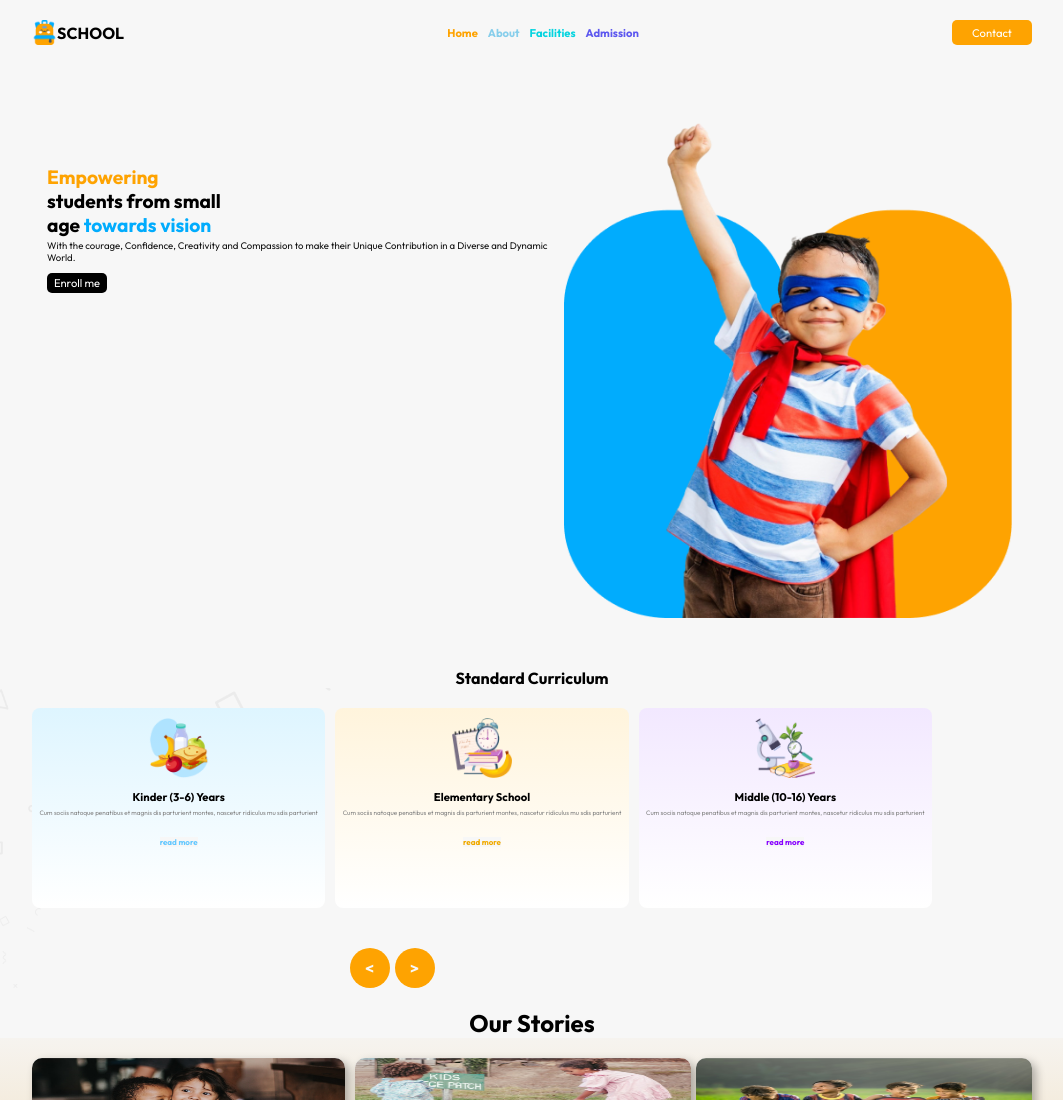
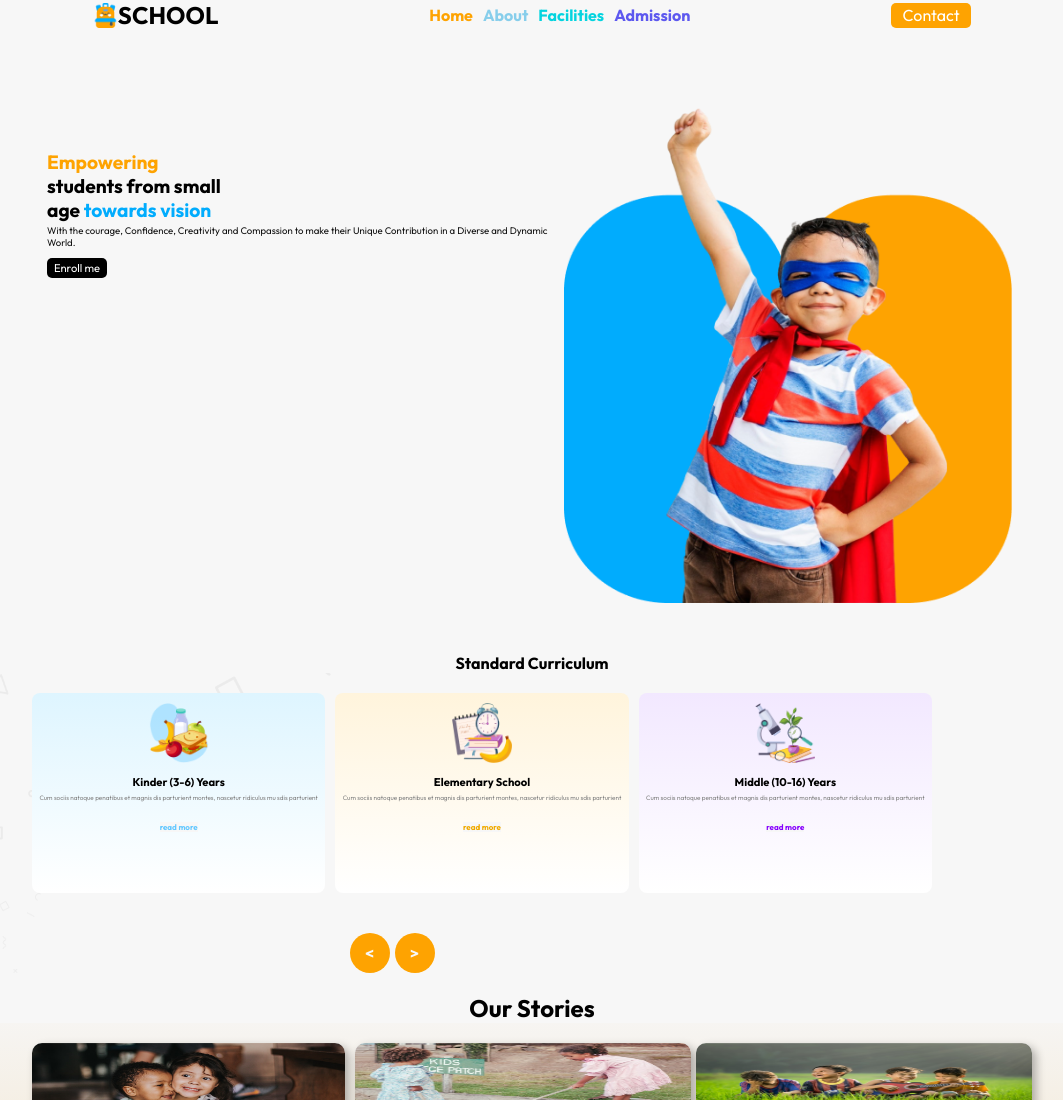
Before and after one commit to ayesha720/ayesha-assignment2, a plain HTML site: page index.html in a window 1280 px wide. Shown: the top 1100 px of the page, without its empty margins (108-1171 px from the left). Drawn offline with Linux system fonts and the light colour scheme.

Commit message:
Update style.css

```diff
--- a/style.css
+++ b/style.css
@@ -13,16 +13,15 @@
 header{
 
     display: flex;
-    justify-content: space-between;
+    justify-content: space-evenly;
     align-items: center;
-    margin:20px 140px 20px 140px;
-
+    margin:0 auto;
 }
 .logo{
     display: flex;
     justify-content: center;
     align-items: center;
-    font-size: 1rem;
+    font-size: 1.5rem;
     font-weight: 700;
     margin-right: 10px;
 }
@@ -41,7 +40,7 @@ img{
 }
 ul li{
     list-style: none;
-    font-size: .7rem;
+    font-size: 1rem;
     font-weight: bold;
     font-family: "Outfit", serif;
 }
@@ -53,7 +52,7 @@ header .btn{
     color: white;
     border: none;
     border-radius: 5px;
-    font-size: .7rem;
+    font-size: 1rem;
     font-family: "Outfit", serif;
 }
 .menu{
@@ -104,6 +103,7 @@ gap: 10px;
     background-size: contain;
     background-repeat: no-repeat;
     background-position: top right bottom left;
+    margin: 0 auto;
 
 }
 .curriculum h4{
@@ -205,7 +205,7 @@ gap: 10px;
     background: none;
 }
 .story-inner1{
-    height: 220px;
+    height: 60vh;
     display: flex;
     flex-direction: column;
     box-shadow: 4px 4px 10px 0px rgba(0, 0, 0, 0.3);
@@ -241,7 +241,7 @@ gap: 10px;
 }
 .story-inner2{
     width: 100%;
-    height: 220px;
+    height: 60vh;
     display: grid;
     grid-template-columns: repeat(2,1fr);
     gap: 5px;
```
